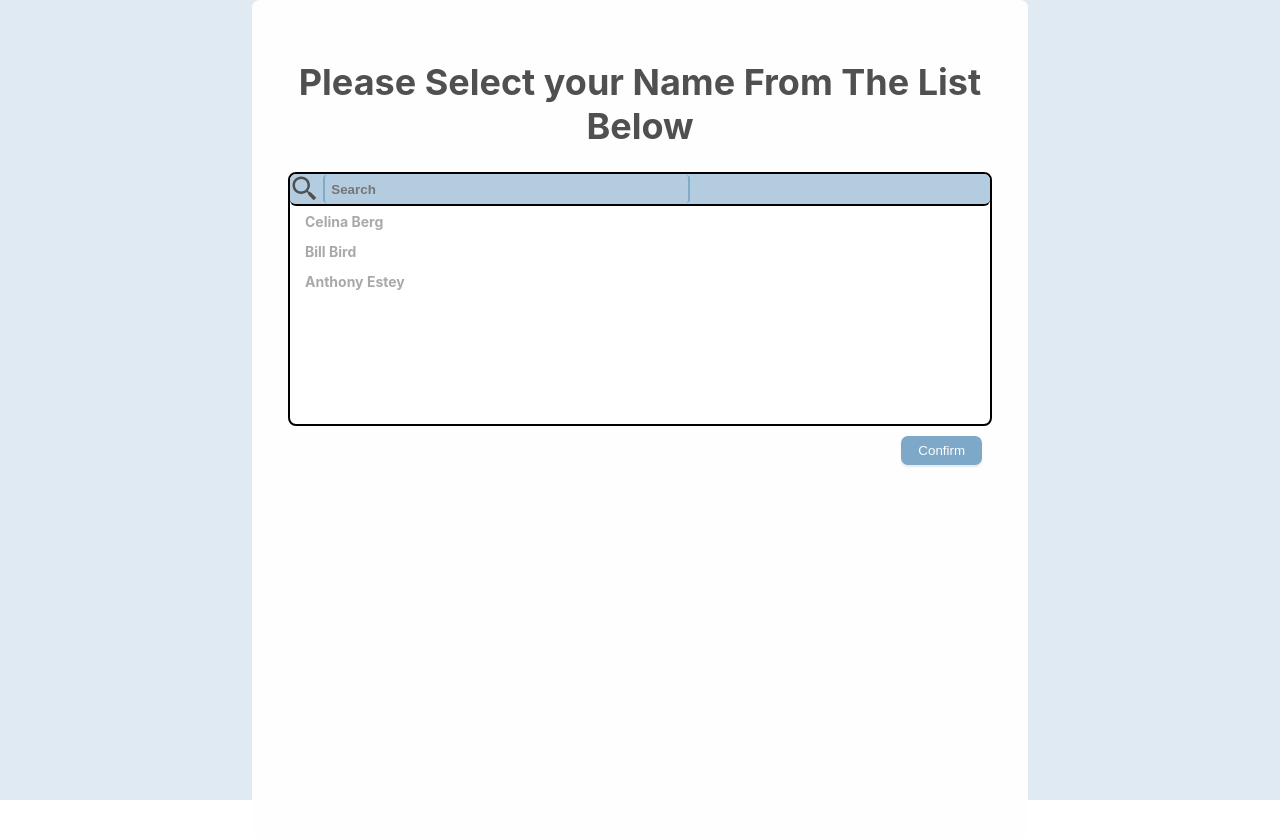
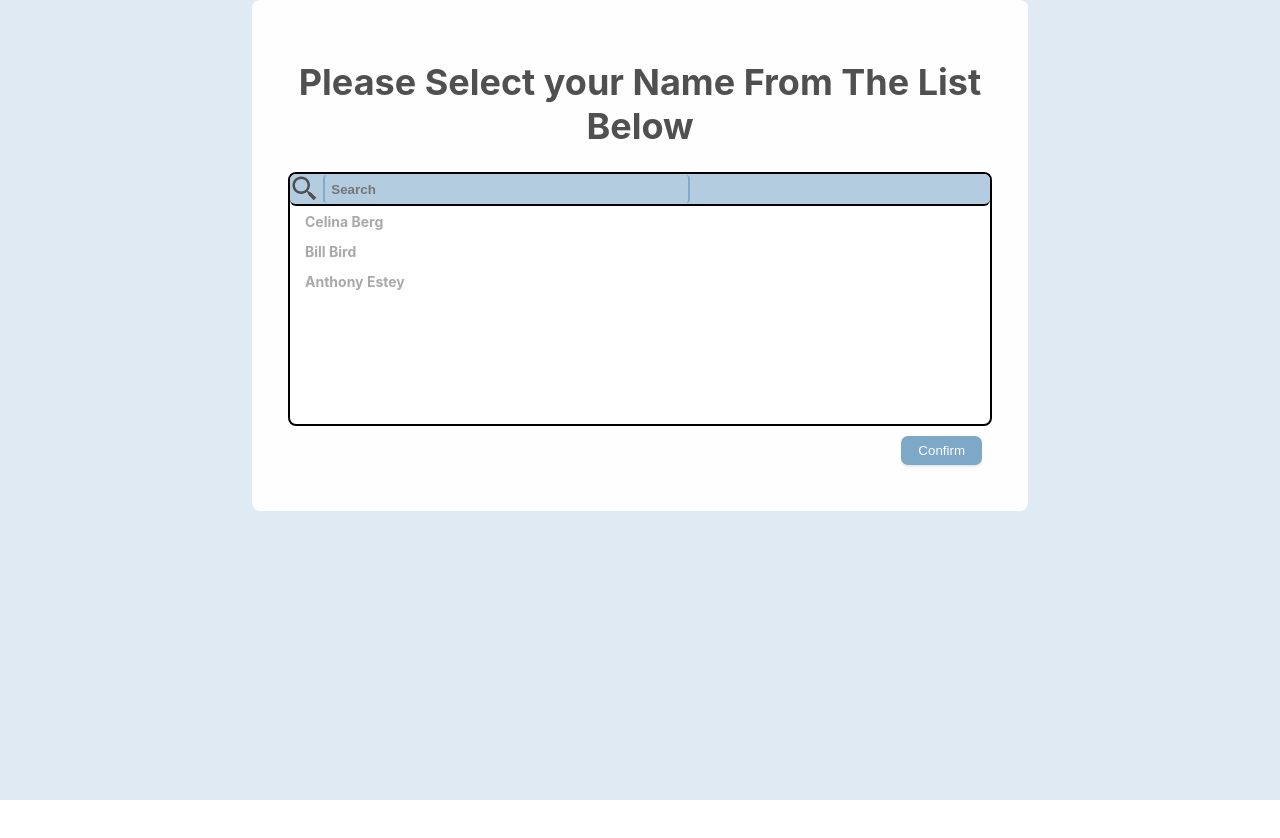
Before and after one commit to seng499-company1/frontend, a React (Create React App) app in the folder best-uvic-scheduler/: page /SelectProfessor in a window 1280 px wide. Shown: the top 838 px of the page. After the commit the page ends 800 px from the top, so only its background shows below. Built offline with nearby package versions, Linux system fonts and the light colour scheme.

Commit message:
hotfix timetable drag functionality and bg

```diff
--- a/best-uvic-scheduler/src/Components/Timetable/TimetableRow.tsx
+++ b/best-uvic-scheduler/src/Components/Timetable/TimetableRow.tsx
@@ -97,6 +97,14 @@ export function TimetableRowView(props: TimetableRowViewProps) {
                   semester: semester,
                 });
             }}
+            onMouseUp={() => {
+              mouseDown &&
+                onTimeslots({
+                  dayIdx: idx,
+                  slotIdx: timeslotIdx,
+                  semester: semester,
+                });
+            }}
           >
             {" "}
           </CellDiv>
--- a/best-uvic-scheduler/src/Components/background/background.tsx
+++ b/best-uvic-scheduler/src/Components/background/background.tsx
@@ -7,7 +7,7 @@ const InsideDivStyle = styled.div`
   padding: 36px;
   border-radius: 8px;
   background-color: #fefefe;
-  height: 100vh;
+  height: 100%;
   position: relative;
 `;
 
@@ -15,7 +15,7 @@ const OutsideDivStyle = styled.div`
   display: flex;
   justify-content: center;
   background-color: var(--primary-50);
-  height: 100vh;
+  min-height: 100vh;
   position: relative;
 `;
 
```
